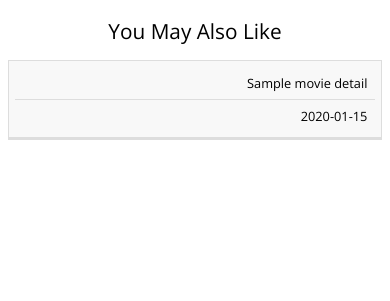
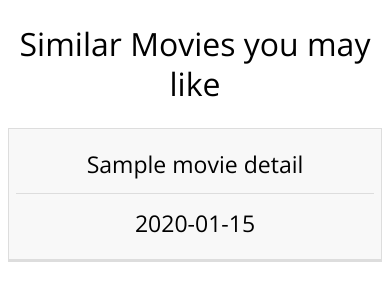
Before and after one commit to dragon-rider0111/movie-recommendation-system, a Django app: template recommender/templates/recommender/result.html in a window 390 px wide. Shown: the top 301 px of the page. Run offline with Django 4.2, Linux system fonts and the light colour scheme; the template is opened without the code that fills it: most values are stand-ins (such as "Sample title", 1, 10 or a date in 2020); parts of the project's set-up code (start-up, migrations or seed data) failed here and were passed over.

Commit message:
modified css properties of result page

```diff
--- a/recommender/static/recommender/result-style.css
+++ b/recommender/static/recommender/result-style.css
@@ -8,7 +8,7 @@ table {
 }
 
 table caption {
-    font-size: 1.5em;
+    font-size: 2.25em;
     margin: .5em 0 .75em;
 }
 
@@ -22,10 +22,11 @@ table th,
 table td {
     padding: .625em;
     text-align: center;
+    font-size: 1.5em;
 }
 
 table th {
-    font-size: .85em;
+    font-size: 1.75em;
     letter-spacing: .1em;
     text-transform: uppercase;
 }
@@ -36,7 +37,7 @@ table th {
     }
 
     table caption {
-        font-size: 1.3em;
+        font-size: 2em;
     }
 
     table thead {
@@ -54,20 +55,17 @@ table th {
         border-bottom: 3px solid #ddd;
         display: block;
         margin-bottom: .625em;
+        font-size: 1.2em;
     }
 
     table td {
         border-bottom: 1px solid #ddd;
         display: block;
-        font-size: .8em;
-        text-align: right;
+        font-size: 1.2em;
+        text-align: center;
     }
 
     table td::before {
-        /*
-      * aria-label has no advantage, it won't be read inside a table
-      content: attr(aria-label);
-      */
         content: attr(data-label);
         float: left;
         font-weight: bold;
--- a/recommender/templates/recommender/result.html
+++ b/recommender/templates/recommender/result.html
@@ -12,7 +12,7 @@
 <body>
 
 <table>
-  <caption>You May Also Like</caption>
+  <caption>Similar Movies you may like</caption>
   <thead>
     <tr>
       <th scope="col">Release Date</th>
```
Also changed, not shown: recommender/static/recommender/render-banner.png (deleted).
